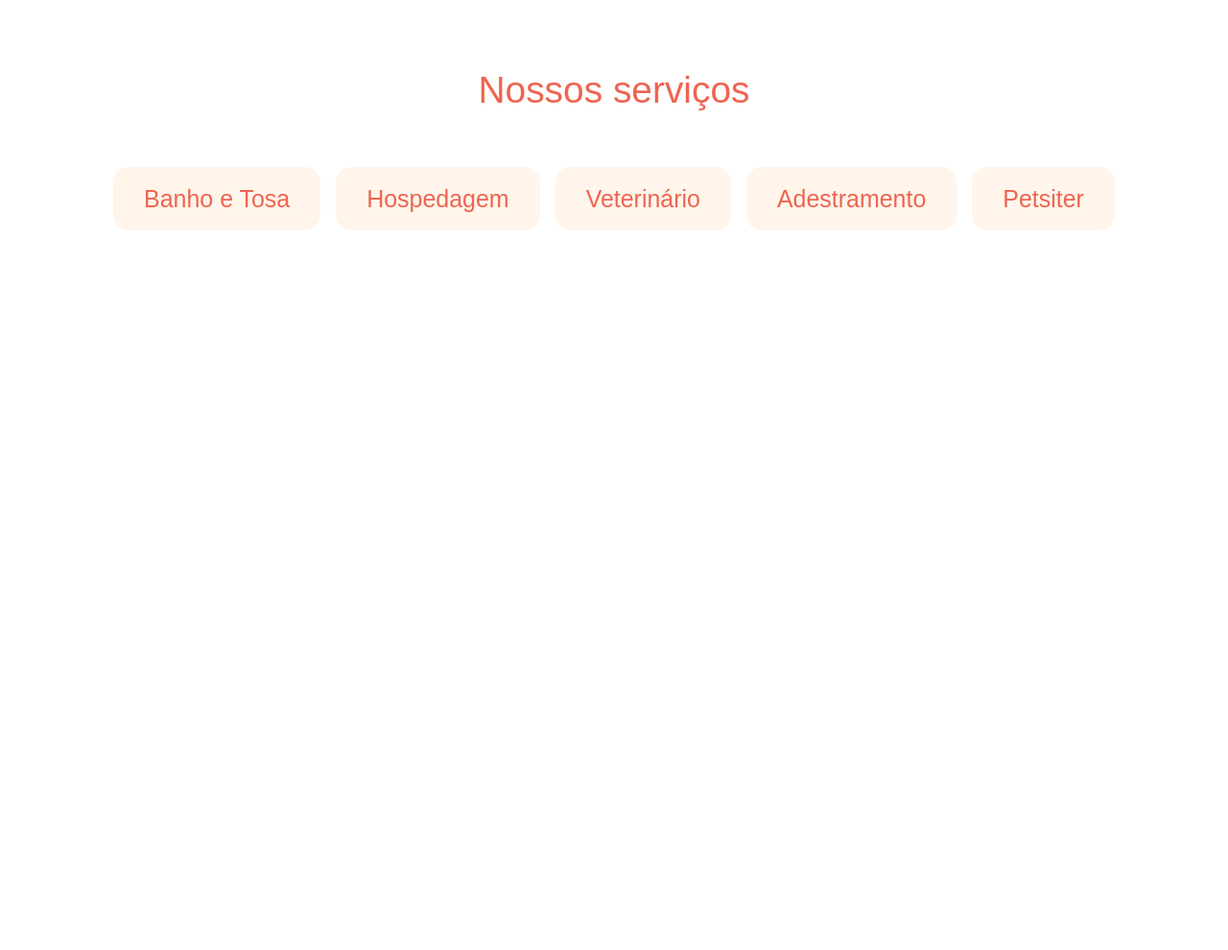
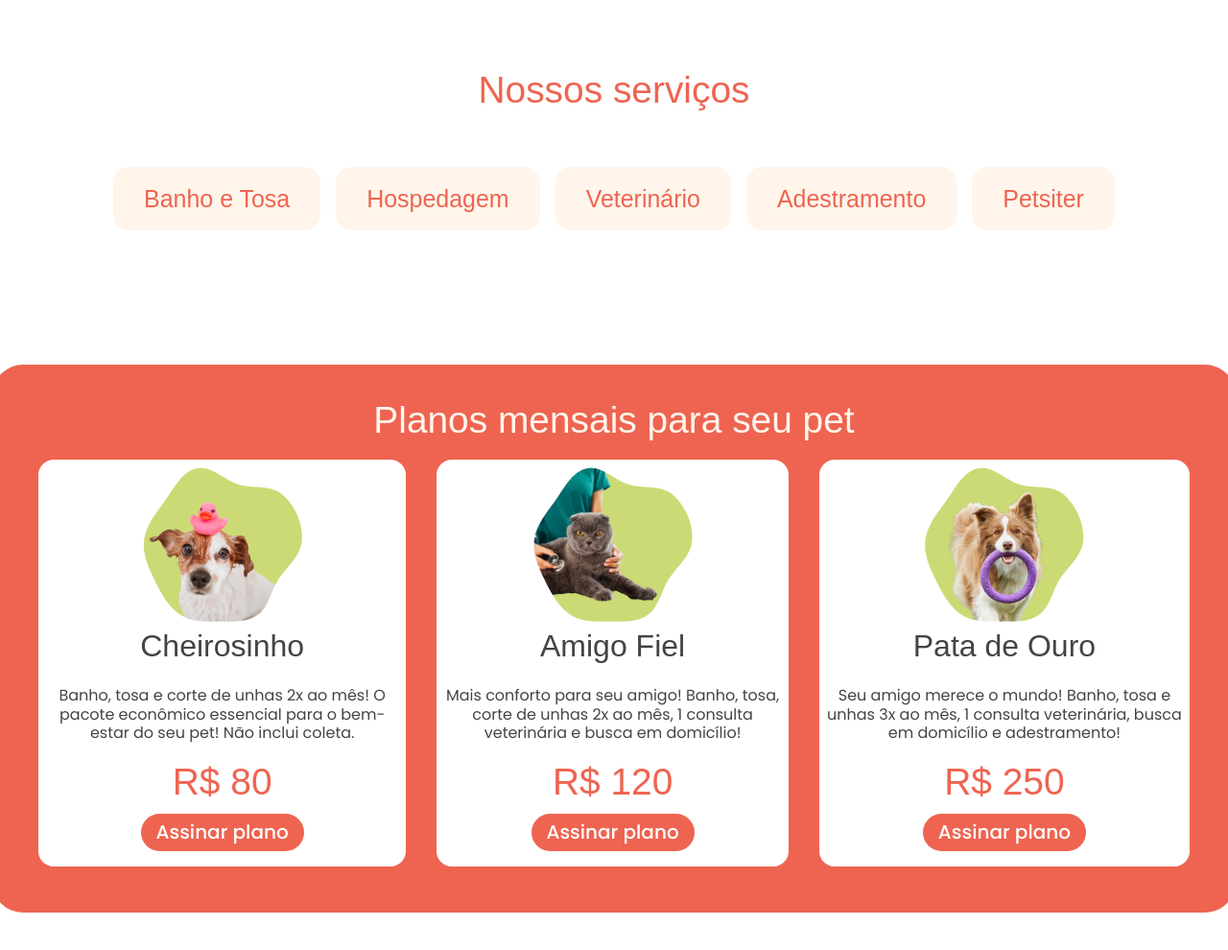
Before and after one commit to mariaclaudiapio/Petpark, a plain HTML site: page index.html in a window 1280 px wide. Shown: the part 808-1798 px from the top of the page at 96% size. Before the commit the page ends 1108 px from the top, so only its background shows below. Drawn offline with nearby package versions, Linux system fonts and the light colour scheme; a web font is replaced by a local one.

Commit message:
Estilizando a seção 'Planos'

```diff
--- /dev/null
+++ b/css/planos.css
@@ -0,0 +1,76 @@
+.planos
+{
+    display: flex;
+    flex-direction: column;
+    justify-content: center;
+    align-items: center;
+    padding: 5rem;
+}
+
+.planos-background
+{
+    display: flex;
+    flex-direction: column;
+    align-items: center;
+    gap: 2rem;
+    background-color: var(--title-color);
+    padding: 3rem;
+    border-radius: 2rem;
+}
+
+.planos-titulo
+{
+    color: var(--secondary-background);
+    font-family: var(--title-font);
+    font-size: 2.43rem;
+}
+
+.lista-planos
+{
+    display: flex;
+    justify-content: space-between;
+    gap: 2rem;
+}
+
+.cartao
+{
+    display: flex;
+    flex-direction: column;
+    align-items: center;
+    gap: 1rem;
+    background-color: var(--main-background);
+    padding: 0.5rem;
+    border-radius: 1rem;
+    flex-grow: 1;
+}
+
+.cartao > h3
+{
+    font-size: 2rem;
+    font-family: var(--title-font);
+}
+
+.cartao > p
+{
+    text-align: center;
+    padding: 1rem 0;
+}
+
+.cartao > span
+{
+    font-family: var(--title-font);
+    color: var(--title-color);
+    font-size: 2.43rem;
+}
+
+.botao-compra
+{
+    border: none;
+    background-color: var(--title-color);
+    padding: 0.5rem 1rem;
+    border-radius: 2rem;
+    color: var(--main-background);
+    font-size: 1.25rem;
+    font-weight: 500;
+    margin: 0.5rem 0;
+}
--- a/estilos.css
+++ b/estilos.css
@@ -1,6 +1,7 @@
 @import url("./css/cabecalho.css");
 @import url("./css/destaque.css");
 @import url("./css/servicos.css");
+@import url("./css/planos.css");
 
 :root
 {
```
Also changed, not shown: index.html (+3 -1 lines).
